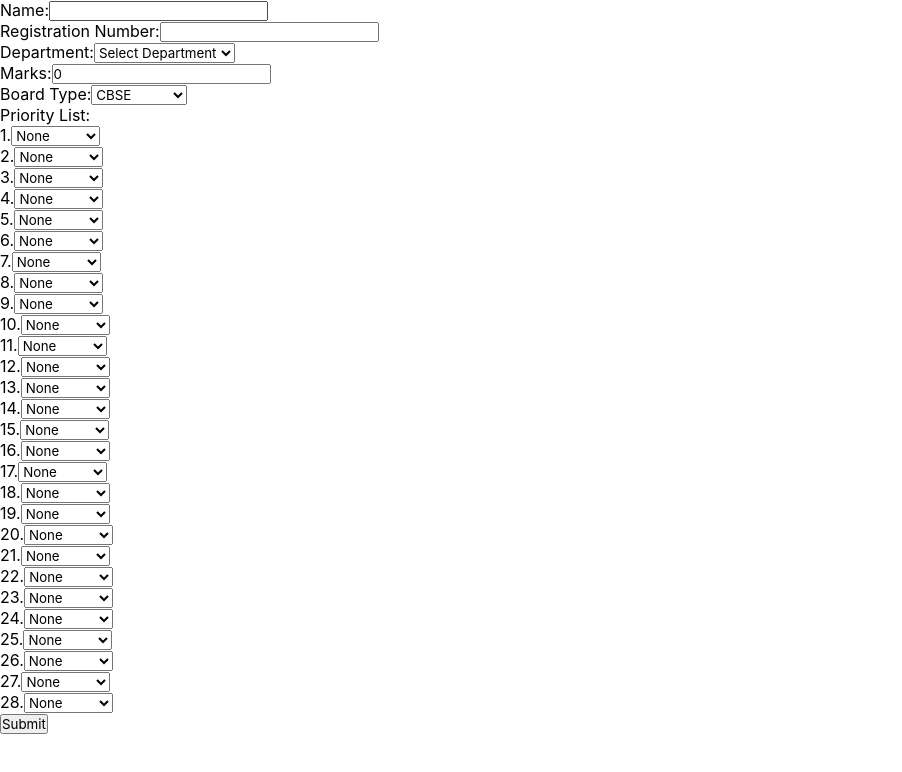
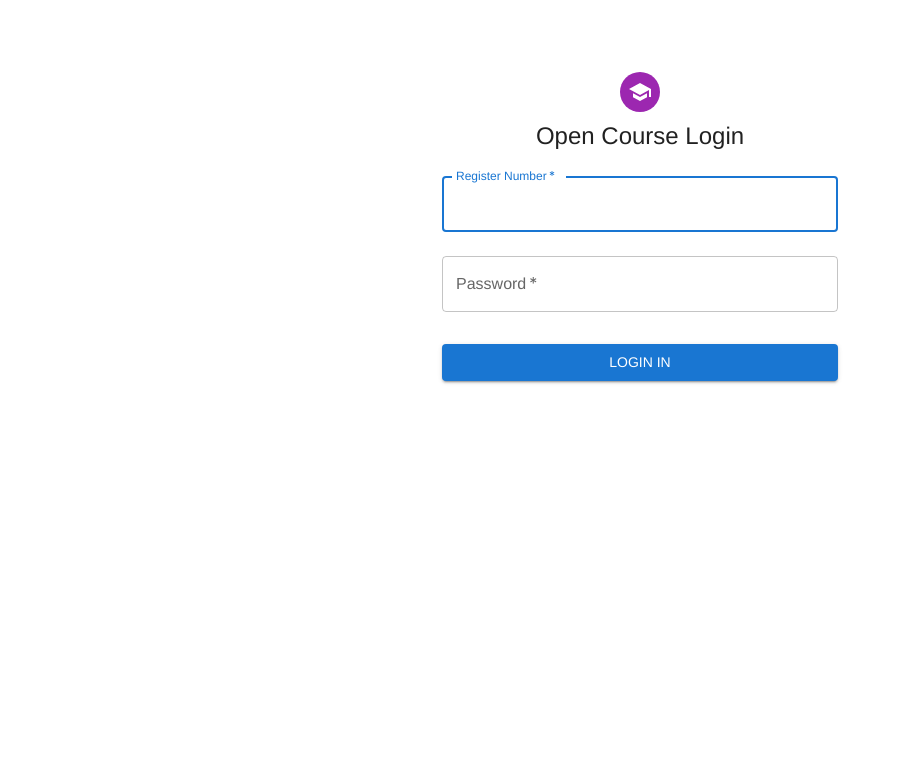
Before and after one commit to 4rjunc/opencourse-webapp, a React (Vite) app in the folder open-frontend/: page / in a window 1280 px wide. Shown: the top 772 px of the page, without its empty margins (0-902 px from the left). Built offline with nearby package versions, Linux system fonts and the light colour scheme.

Commit message:
Added Routing 📍

```diff
--- a/open-frontend/src/App.jsx
+++ b/open-frontend/src/App.jsx
@@ -3,11 +3,18 @@ import './index.css'
 //import Navbar from './pages/Navbar'
 import Course from './components/Course'
 import CourseNew from './components/CourseNew'
+import Login from './components/Login'
+import { Routes, Route, BrowserRouter} from 'react-router-dom'
 function App() {
 
   return (
     <>
-      <CourseNew/>
+    <BrowserRouter>
+      <Routes>
+        <Route path='/course' element={<Course/>}/>
+        <Route path='/' element={<Login/>}/>
+      </Routes>
+    </BrowserRouter>
     </>
   )
 }
--- a/open-frontend/src/components/Login.jsx
+++ b/open-frontend/src/components/Login.jsx
@@ -26,7 +26,7 @@ const Login = () => {
     event.preventDefault();
     const data = new FormData(event.currentTarget);
     console.log({
-      email: data.get('email'),
+      regno : data.get('regno'),
       password: data.get('password'),
     });
   };
@@ -47,17 +47,17 @@ const Login = () => {
             <SchoolIcon />
           </Avatar>
           <Typography component="h1" variant="h5">
-            Login
+           Open Course Login
           </Typography>
           <Box component="form" onSubmit={handleSubmit} noValidate sx={{ mt: 1 }}>
             <TextField
               margin="normal"
               required
               fullWidth
-              id="email"
-              label="Email Address"
-              name="email"
-              autoComplete="email"
+              id="regno"
+              label="Register Number"
+              name="regno"
+
               autoFocus
             />
             <TextField
@@ -70,19 +70,19 @@ const Login = () => {
               id="password"
               autoComplete="current-password"
             />
-            <FormControlLabel
+            {/*<FormControlLabel
               control={<Checkbox value="remember" color="primary" />}
               label="Remember me"
-            />
+            />*/}
             <Button
               type="submit"
               fullWidth
               variant="contained"
               sx={{ mt: 3, mb: 2 }}
             >
-              Sign In
+              Login In
             </Button>
-            <Grid container>
+           {/* <Grid container>
               <Grid item xs>
                 <Link href="#" variant="body2">
                   Forgot password?
@@ -93,7 +93,7 @@ const Login = () => {
                   {"Don't have an account? Sign Up"}
                 </Link>
               </Grid>
-            </Grid>
+            </Grid>*/}
           </Box>
         </Box>
       </Container>
```
